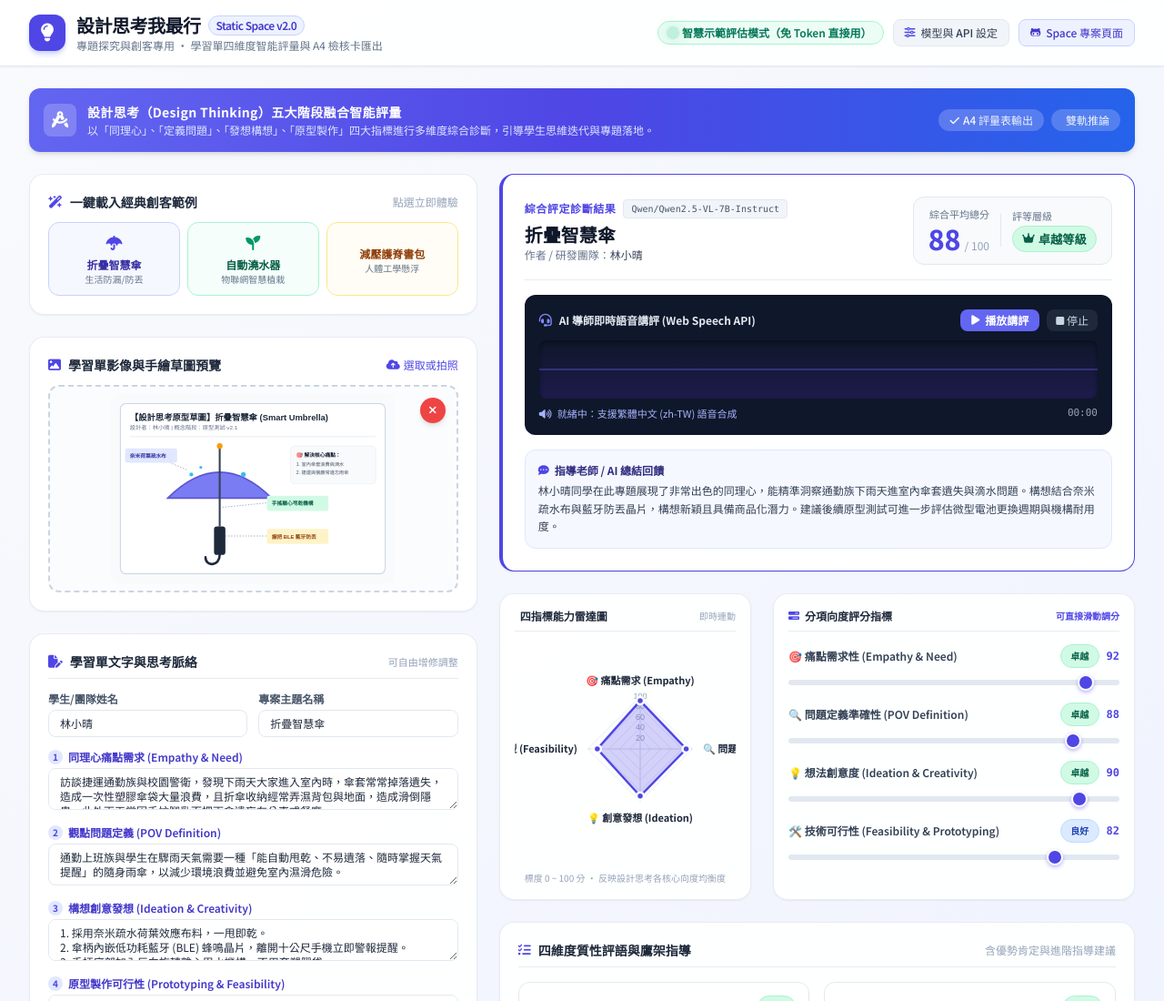
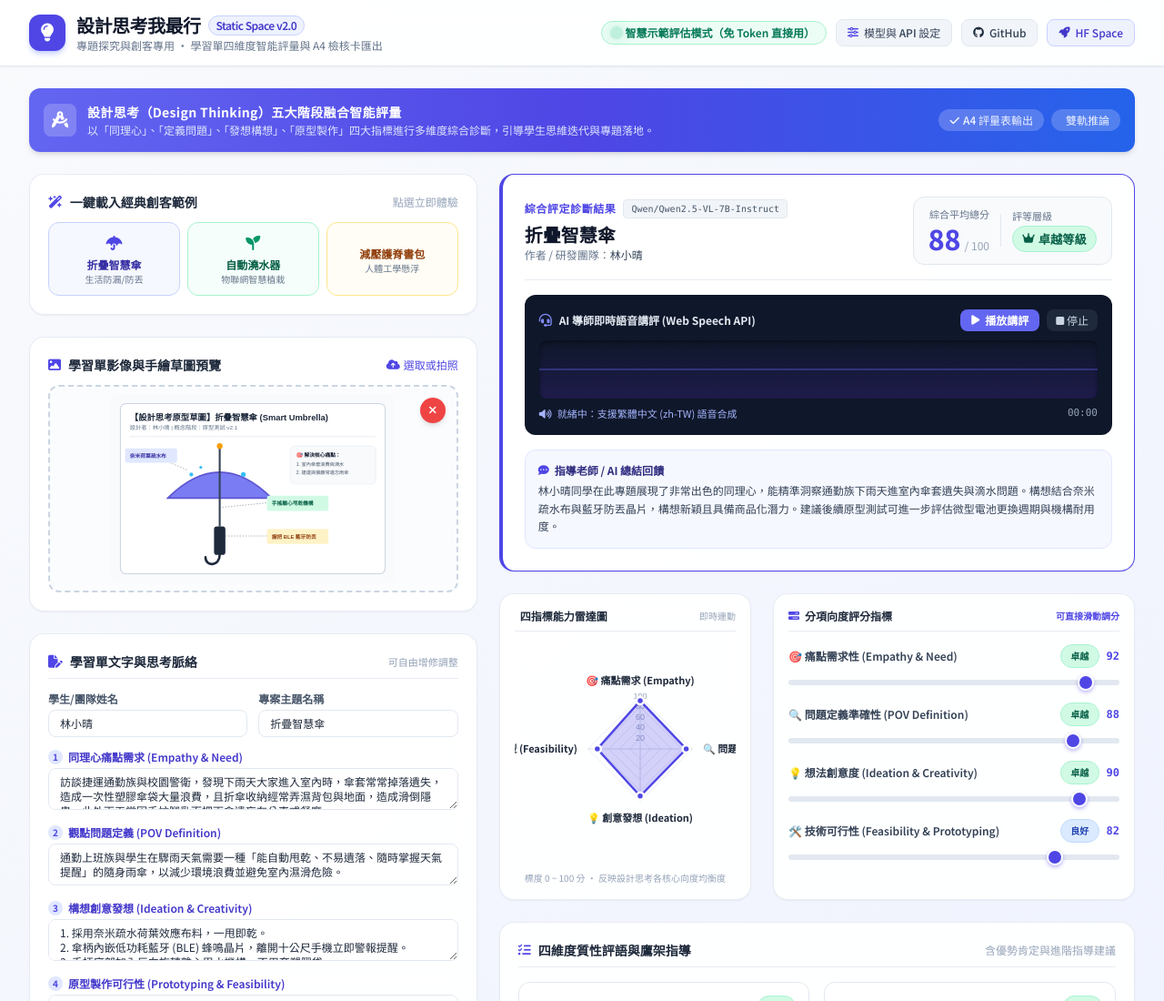
Before and after one commit to huanegg/design-thinking-evaluator, a plain HTML site: page index.html in a window 1280 px wide. Shown: the top 1100 px of the page at 91% size. Drawn offline with nearby package versions, Linux system fonts and the light colour scheme.

Commit message:
feat: add GitHub repository links and update remotes

```diff
--- a/index.html
+++ b/index.html
@@ -56,10 +56,16 @@
           <span>模型與 API 設定</span>
         </button>
 
+        <!-- GitHub 倉庫連結 -->
+        <a id="github-repo-link" href="https://github.com/huanegg/design-thinking-static" target="_blank" class="px-3 py-1.5 rounded-lg text-xs font-medium bg-slate-100 hover:bg-slate-200 text-slate-700 transition flex items-center gap-1.5 border border-slate-200">
+          <i class="fa-brands fa-github text-slate-800"></i>
+          <span>GitHub</span>
+        </a>
+
         <!-- HF Space 倉庫連結 -->
         <a id="space-repo-link" href="https://huggingface.co/spaces/huanegg/Design-thinking-evaluator" target="_blank" class="px-3 py-1.5 rounded-lg text-xs font-medium bg-indigo-50 hover:bg-indigo-100 text-indigo-700 transition flex items-center gap-1.5 border border-indigo-200">
-          <i class="fa-brands fa-github-alt"></i>
-          <span>Space 專案頁面</span>
+          <i class="fa-solid fa-rocket"></i>
+          <span>HF Space</span>
         </a>
       </div>
     </div>
```
Also changed, not shown: 1 other file.
